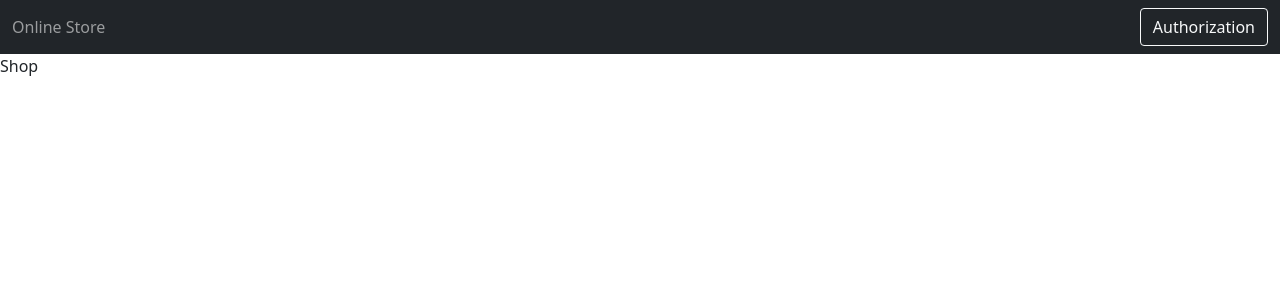
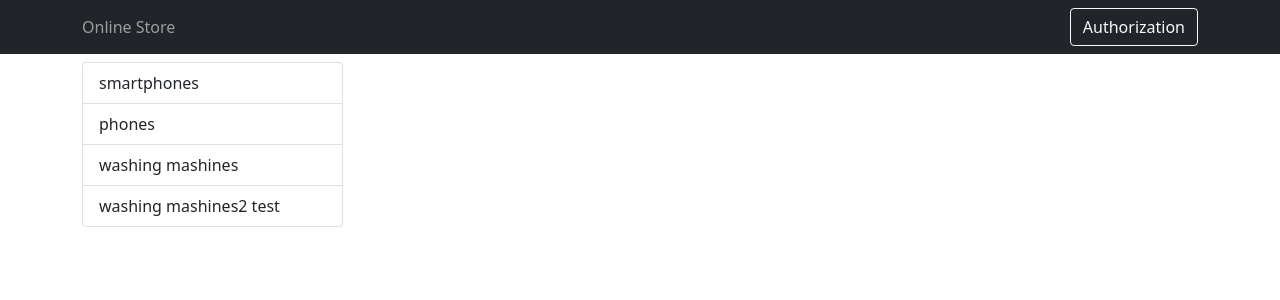
Before and after one commit to SDen4/online_store_example, a React (Create React App) app in the folder client/: page / in a window 1280 px wide. Shown: the top 300 px of the page. Built offline with nearby package versions, Linux system fonts and the light colour scheme.

Commit message:
client: side bar in the shop page

```diff
--- a/client/src/components/NavBar/NavBar.tsx
+++ b/client/src/components/NavBar/NavBar.tsx
@@ -15,7 +15,7 @@ const NavBar: React.FC = observer(() => {
 
   return (
     <Navbar bg="dark" variant="dark">
-      <Container className={styles.container}>
+      <Container>
         <NavLink to={SHOP_ROUTE} className={styles.navlink}>
           Online Store
         </NavLink>
--- a/client/src/components/NavBar/styles.module.css
+++ b/client/src/components/NavBar/styles.module.css
@@ -1,7 +1,3 @@
-.container {
-  max-width: unset;
-}
-
 .navlink {
   text-decoration: none;
   color: rgba(255, 255, 255, .55);;
--- /dev/null
+++ b/client/src/components/TypeBar/TypeBar.tsx
@@ -0,0 +1,30 @@
+import React, { useContext } from 'react';
+import { ListGroup } from 'react-bootstrap';
+import { observer } from 'mobx-react-lite';
+
+import { Context } from '../..';
+
+import styles from './styles.module.css';
+
+const TypeBar: React.FC = observer(() => {
+  // @ts-ignore
+  const { device } = useContext(Context);
+
+  return (
+    <ListGroup>
+      {device.types.map((el: any) => (
+        <ListGroup.Item
+          className={`${el.id !== device.selectedType.id && styles.item}`}
+          active={el.id === device.selectedType.id}
+          key={el.id}
+          onClick={() => device.setSelectedType(el)}
+        >
+          {el.name}
+        </ListGroup.Item>
+      ))}
+      {/* <ListGroup.Item>Cras justo odio</ListGroup.Item>/// */}
+    </ListGroup>
+  );
+});
+
+export default TypeBar;
--- /dev/null
+++ b/client/src/components/TypeBar/index.ts
@@ -0,0 +1 @@
+export { default } from './TypeBar';
--- /dev/null
+++ b/client/src/components/TypeBar/styles.module.css
@@ -0,0 +1,8 @@
+.item {
+  cursor: pointer;
+  transition: 0.3s;
+}
+
+.item:hover {
+  background-color: rgba(0, 0, 255, 0.05);
+}
--- a/client/src/pages/Shop.tsx
+++ b/client/src/pages/Shop.tsx
@@ -1,7 +1,19 @@
 import React from 'react';
+import { Col, Container, Row } from 'react-bootstrap';
+
+import TypeBar from '../components/TypeBar';
 
 const Shop = () => {
-  return <div>Shop</div>;
+  return (
+    <Container>
+      <Row className="mt-2">
+        <Col md={3}>
+          <TypeBar />
+        </Col>
+        <Col md={9}></Col>
+      </Row>
+    </Container>
+  );
 };
 
 export default Shop;
--- a/client/src/store/DeviceStore.ts
+++ b/client/src/store/DeviceStore.ts
@@ -10,6 +10,7 @@ export default class DeviceStore {
     rating: number;
     img: string;
   }[];
+  private _selectedType: any;
 
   constructor() {
     this._types = [
@@ -52,6 +53,7 @@ export default class DeviceStore {
         img: '1656253966208.jpg',
       },
     ];
+    this._selectedType = {};
     makeAutoObservable(this);
   }
 
@@ -73,6 +75,9 @@ export default class DeviceStore {
   ) {
     this._devices = devices;
   }
+  setSelectedType(type: any) {
+    this._selectedType = type;
+  }
 
   // getters (computed functions)
   get types() {
@@ -84,4 +89,7 @@ export default class DeviceStore {
   get devices() {
     return this._devices;
   }
+  get selectedType() {
+    return this._selectedType;
+  }
 }
```
